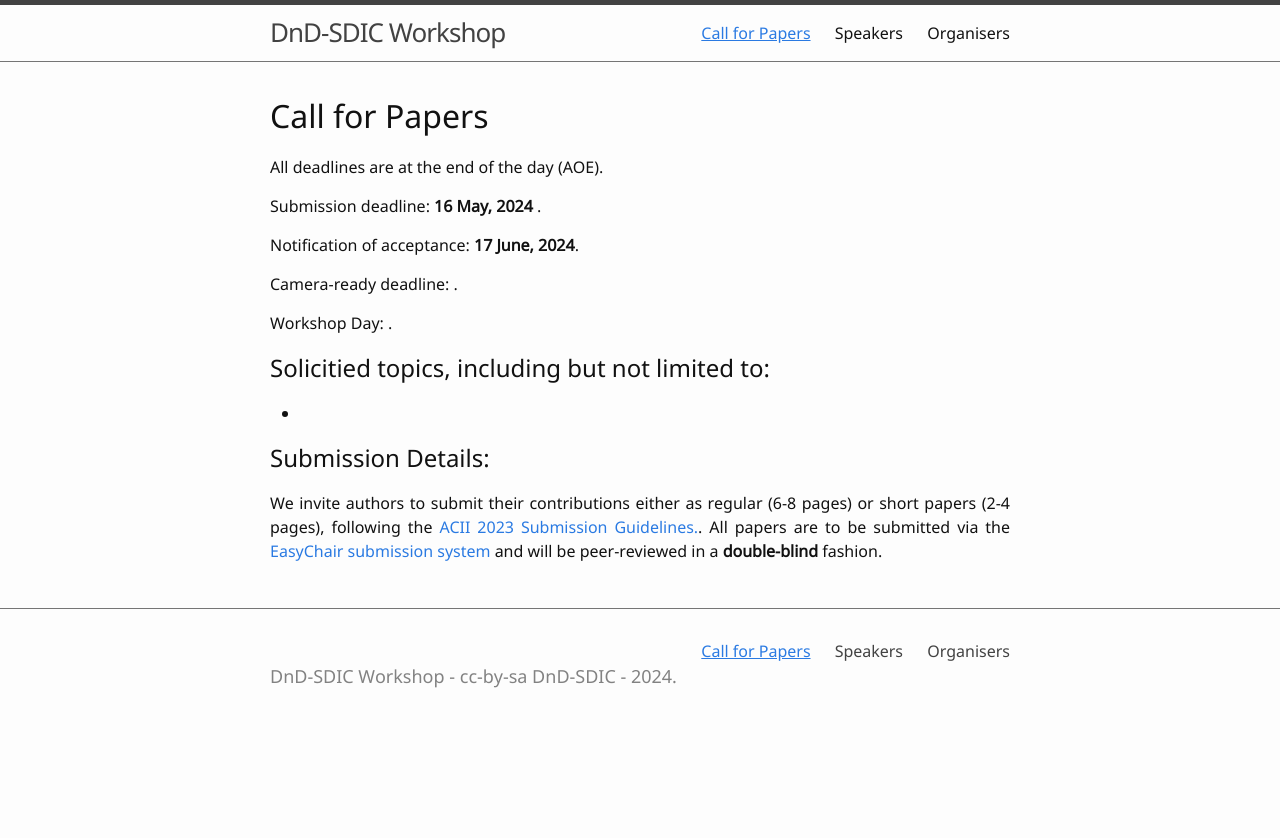
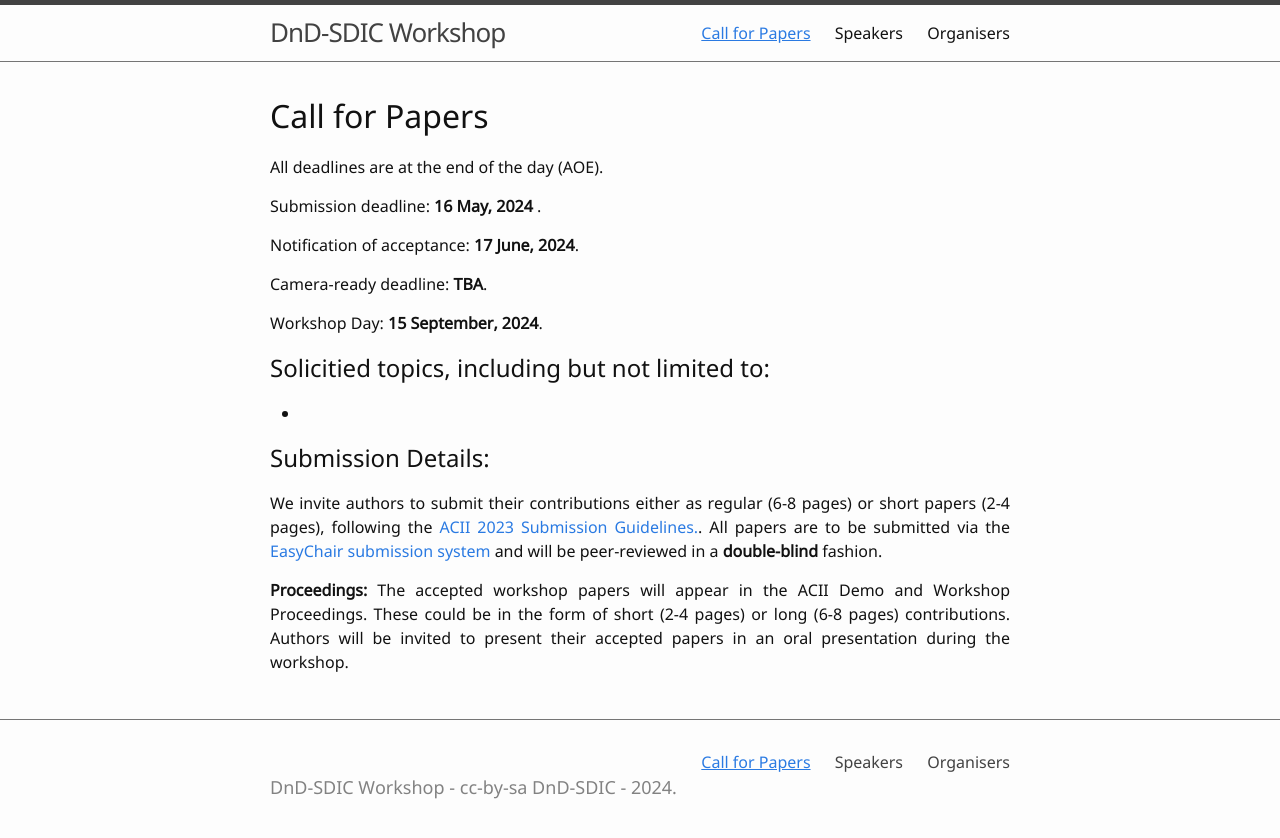
Before and after one commit to DnD-SIDC/dnd-sidc.github.io, a Jekyll site: the page built from 2-cfp.md, in a window 1280 px wide. Shown: the top 838 px of the page. Built offline with Jekyll 4.4.1, drawn with Linux system fonts in a browser that asks for light colours.

Commit message:
template

```diff
--- a/2-cfp.md
+++ b/2-cfp.md
@@ -11,9 +11,9 @@ Submission deadline: **16 May, 2024** .
 
 Notification of acceptance:  **17 June, 2024**.
 
-Camera-ready deadline: .
+Camera-ready deadline: **TBA**.
 
-Workshop Day: .
+Workshop Day: **15 September, 2024**.
 
 <!-- **_A full call for papers will be forthcoming shortly._** -->
 
@@ -25,7 +25,7 @@ Workshop Day: .
 
 We invite authors to submit their contributions either as regular (6-8 pages) or short papers (2-4 pages), following the [ACII 2023 Submission Guidelines.](https://acii-conf.net/2023/wp-content/uploads/2024/03/2024-ACII-Submission-Guidelines.pdf). All papers are to be submitted via the [EasyChair submission system](https://easychair.org/conferences/submissions?a=30547390) and will be peer-reviewed in a **double-blind** fashion.
 
-<!-- **Proceedings:** The accepted workshop papers will appear in the ACII Demo and Workshop Proceedings. These could be in the form of short (2-4 pages) or long (6-8 pages) contributions. Authors will be invited to present their accepted papers in an oral presentation during the workshop.  -->
+**Proceedings:** The accepted workshop papers will appear in the ACII Demo and Workshop Proceedings. These could be in the form of short (2-4 pages) or long (6-8 pages) contributions. Authors will be invited to present their accepted papers in an oral presentation during the workshop.
 <!-- Papers that do not meet the acceptance threshold, will be invited for poster presentations (papers not to be included in the proceedings). -->
 
 <!-- **Poster Session:** Researchers are further invited to submit their preliminary or work-in-progress contributions as a 1-page extended abstract for poster presentation. The authors will receive a notification of acceptance after a light review that only examines fit and factual correctness, but they will receive feedback from the audience during the workshop. These 1-page extended abstracts will not appear in the workshop proceedings. -->
```
Also changed, not shown: 4-organisers.md (+3 -2 lines).
